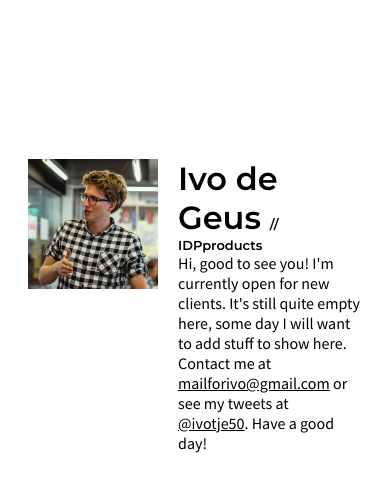
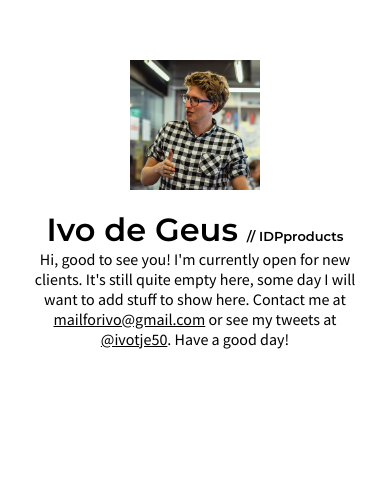
Before and after one commit to idegeus/ivo, a plain HTML site: page index.html in a window 390 px wide. Shown: the part 198-690 px from the top of the page. Drawn offline with Linux system fonts and the light colour scheme.

Commit message:
chore(): made a bit more responsive

```diff
--- a/index.html
+++ b/index.html
@@ -31,7 +31,7 @@
 			}
 
 			#center #ivo{
-				height: 100%;
+				height: 130px;
 				margin-right: 20px;
 			}
 
@@ -43,10 +43,27 @@
 
 			#center h1 span{
 				font-size: small;
+				white-space: nowrap;
 			}
 
 			#center a{
 				color: #000;
+			}
+
+			@media (max-width: 600px) {
+				#center{
+					flex-wrap: wrap;
+					text-align: center;
+					height: auto;
+					padding-bottom: 80px;
+				}
+				#center #ivo{
+					margin: 20px auto;
+				}
+
+				#center div {
+					width: 100%;
+				}
 			}
 
 		</style>
```
